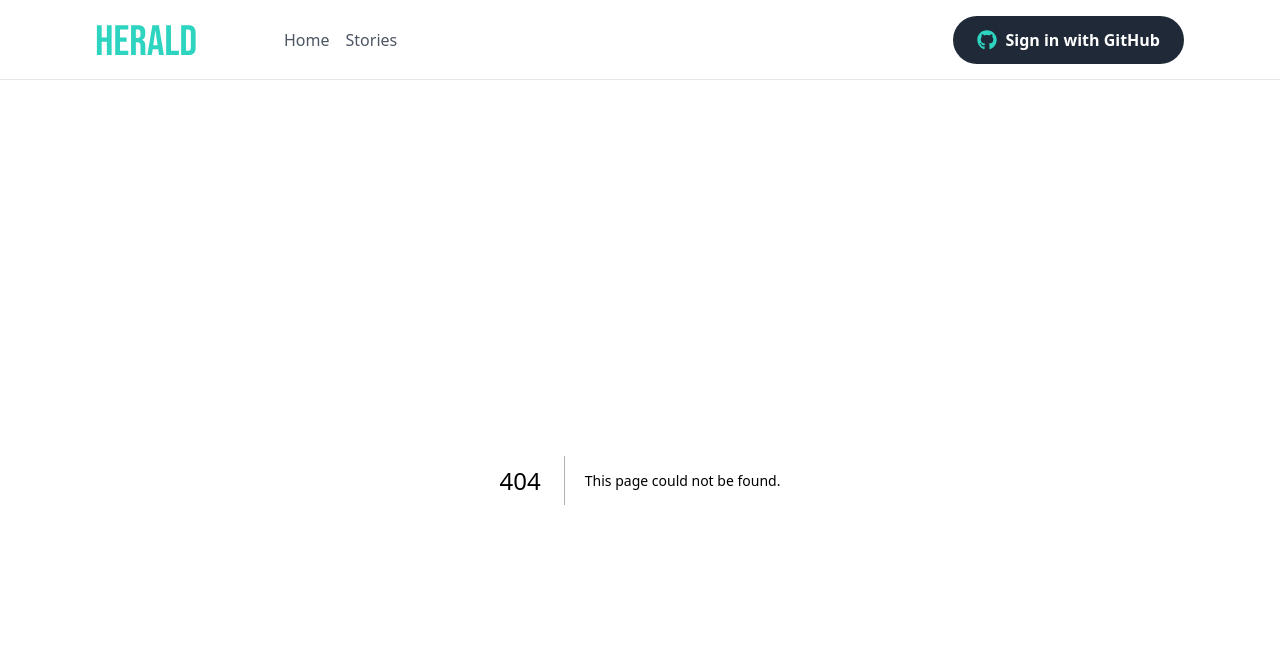
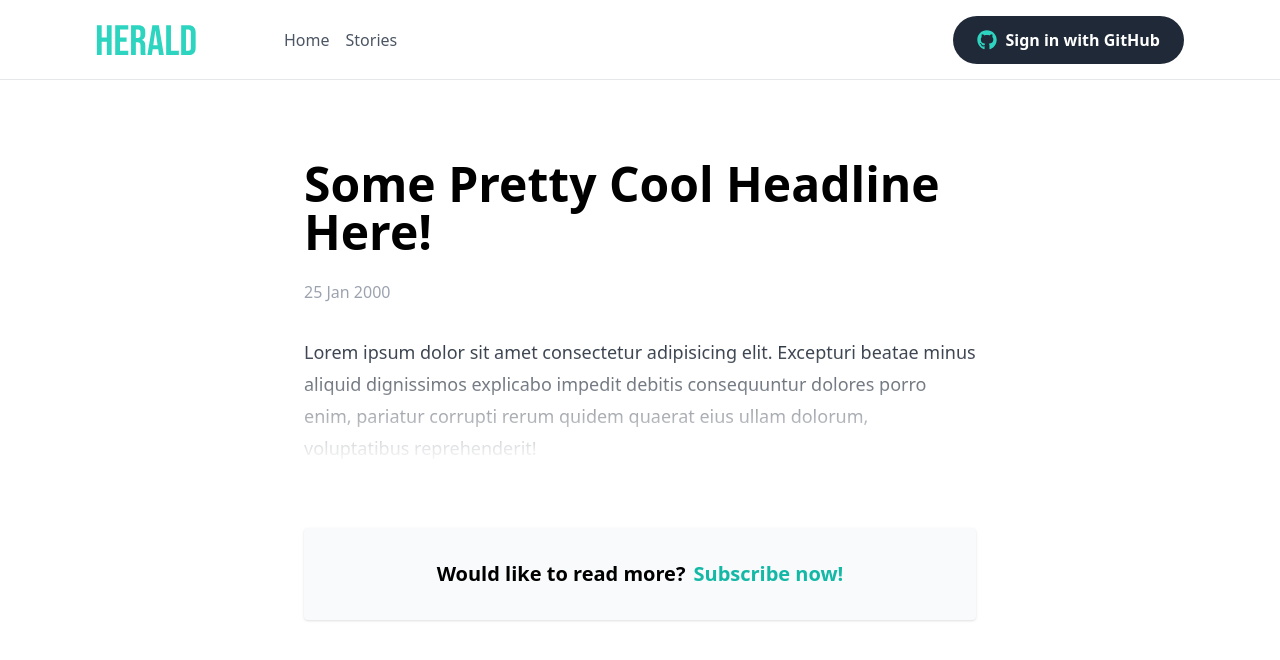
Before and after one commit to lucasamonrc/herald, a Next.js app: page /stories/preview/1 in a window 1280 px wide. Before the commit this address had no page. Shown: the top 660 px of the page. Built offline with nearby package versions, Linux system fonts and the light colour scheme.

Commit message:
Add story pages markup and styles

```diff
--- a/src/components/Header.tsx
+++ b/src/components/Header.tsx
@@ -29,7 +29,9 @@ export function Header() {
   return (
     <header className="h-20 border-b border-b-gray-200">
       <div className="max-w-6xl h-20 px-8 mx-auto flex items-center">
-        <Image src="/images/logo.svg" alt="Herald" width={100} height={50} />
+        <Link href="/">
+          <Image src="/images/logo.svg" alt="Herald" width={100} height={50} />
+        </Link>
         <nav className="ml-20 h-20">
           <Link
             className={`inline-block relative px-2 h-20 leading-[5rem] text-gray-600 transition hover:text-black ${
--- /dev/null
+++ b/src/pages/stories/[slug].tsx
@@ -0,0 +1,23 @@
+import Head from "next/head";
+
+export default function Story() {
+  return (
+    <>
+      <Head>
+        <title>Some Pretty Cool Headline Here! | Herald</title>
+      </Head>
+
+      <main className="max-w-6xl mx-auto px-8">
+        <article className="max-w-2xl mt-20 mx-auto">
+          <h1 className="text-5xl font-extrabold">
+            Some Pretty Cool Headline Here!
+          </h1>
+          <time className="block text-base text-gray-400 mt-6">
+            25 Jan 2000
+          </time>
+          <div className="postContent"></div>
+        </article>
+      </main>
+    </>
+  );
+}
--- a/src/pages/stories/index.tsx
+++ b/src/pages/stories/index.tsx
@@ -10,7 +10,10 @@ export default function Stories() {
 
       <main className="max-w-6xl mx-auto px-8">
         <div className="max-w-2xl mt-20 mx-auto">
-          <Link href="/" className="block article-link hover:text-teal-500">
+          <Link
+            href="/stories/story"
+            className="block article-link hover:text-teal-500"
+          >
             <time className="text-base flex items-center text-gray-400">
               10 Jan 2023
             </time>
--- /dev/null
+++ b/src/pages/stories/preview/[slug].tsx
@@ -0,0 +1,37 @@
+import Head from "next/head";
+import Link from "next/link";
+
+export default function Story() {
+  return (
+    <>
+      <Head>
+        <title>Some Pretty Cool Headline Here! | Herald</title>
+      </Head>
+
+      <main className="max-w-6xl mx-auto px-8">
+        <article className="max-w-2xl mt-20 mx-auto">
+          <h1 className="text-5xl font-extrabold">
+            Some Pretty Cool Headline Here!
+          </h1>
+          <time className="block text-base text-gray-400 mt-6">
+            25 Jan 2000
+          </time>
+          <div className="postContent previewContent">
+            <p>
+              Lorem ipsum dolor sit amet consectetur adipisicing elit. Excepturi
+              beatae minus aliquid dignissimos explicabo impedit debitis
+              consequuntur dolores porro enim, pariatur corrupti rerum quidem
+              quaerat eius ullam dolorum, voluptatibus reprehenderit!
+            </p>
+          </div>
+          <div className="p-8 text-center bg-gray-50 shadow rounded text-xl font-bold mt-16 mb-8">
+            Would like to read more?
+            <Link href="/" className="text-teal-500 ml-2 hover:underline">
+              Subscribe now!
+            </Link>
+          </div>
+        </article>
+      </main>
+    </>
+  );
+}
--- a/src/styles/globals.css
+++ b/src/styles/globals.css
@@ -15,3 +15,13 @@
 .article-link + .article-link {
   @apply mt-8 pt-8 border-t border-t-gray-200;
 }
+
+.postContent {
+  @apply mt-8 leading-8 text-lg text-gray-800;
+}
+
+.postContent.previewContent {
+  background: linear-gradient(rgb(31 41 55 / 1), transparent);
+  background-clip: text;
+  -webkit-text-fill-color: transparent;
+}
```
